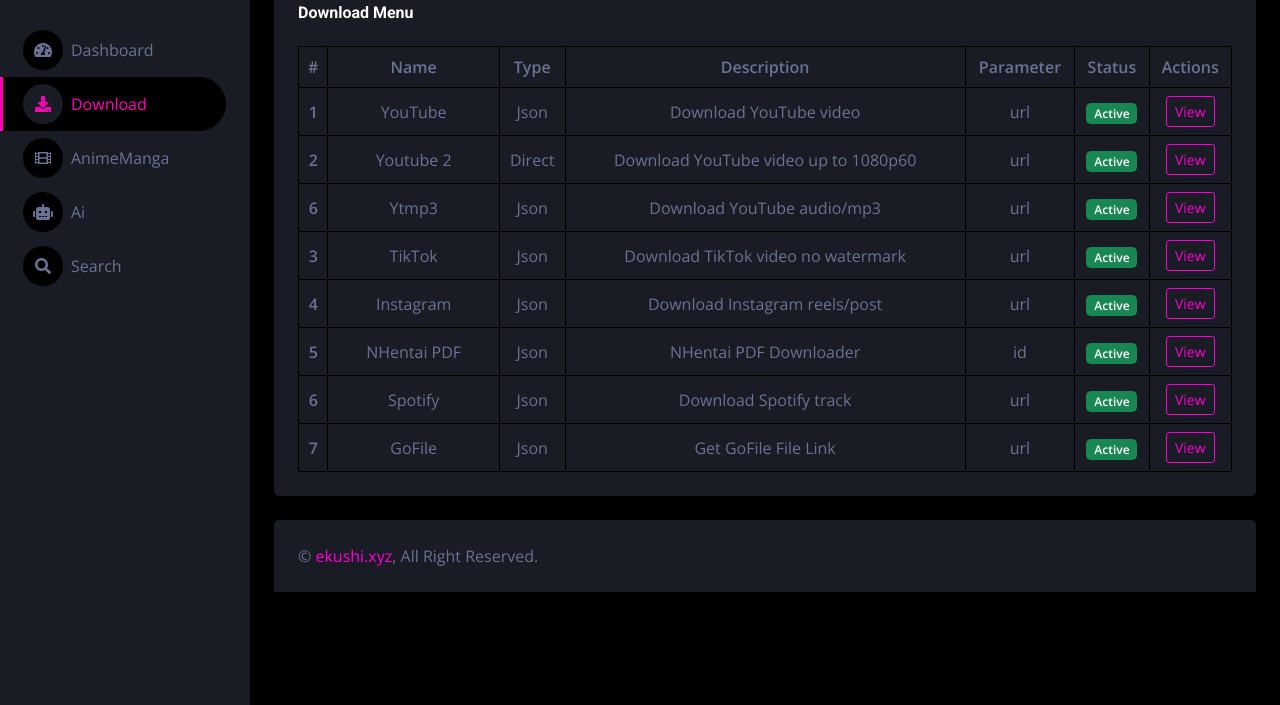
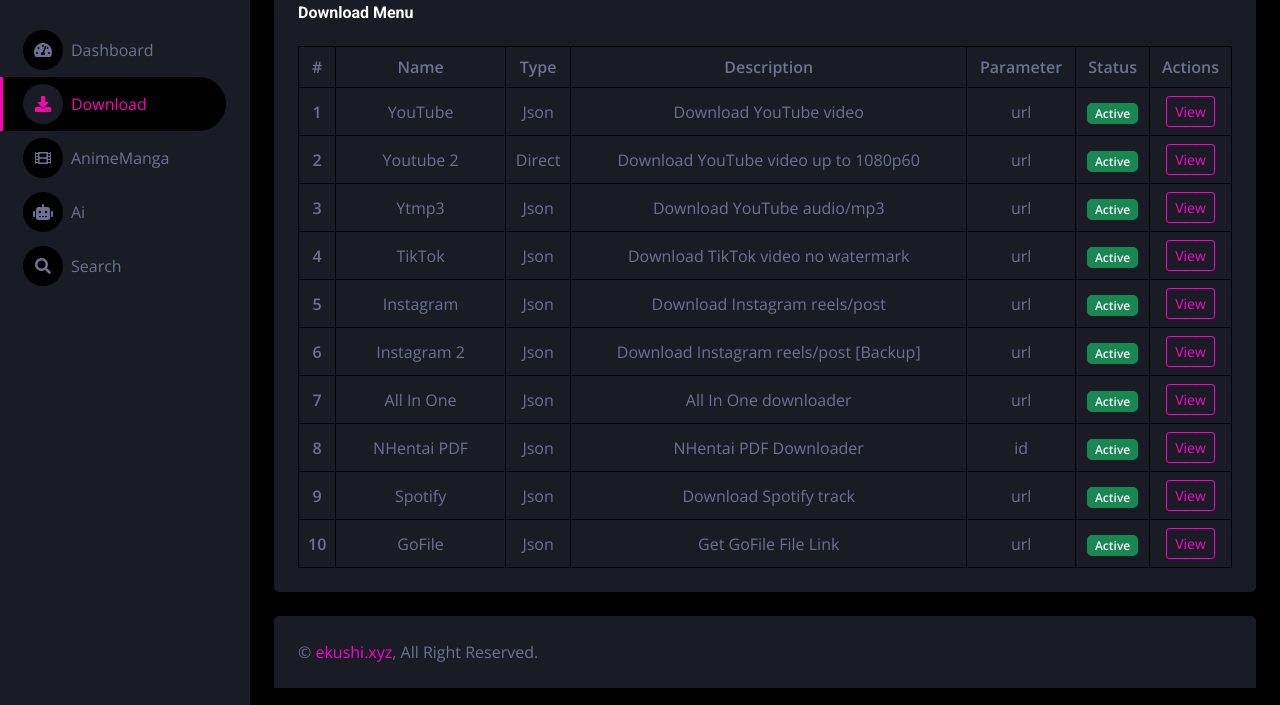
Before and after one commit to ExyXyz/e, a plain HTML site: page download.html in a window 1280 px wide. Shown: the part 95-800 px from the top of the page. Drawn offline with nearby package versions, Linux system fonts and the light colour scheme.

Commit message:
Update download.html

```diff
--- a/download.html
+++ b/download.html
@@ -115,7 +115,7 @@
                                         <td><a href="https://api.ekushi.xyz/api/youtube2?url=" class="btn btn-outline-primary btn-sm">View</a></td>
                                     </tr>
                                     <tr>
-                                        <th scope="row">6</th>
+                                        <th scope="row">3</th>
                                         <td>Ytmp3</td>
                                         <td>Json</td>
                                         <td>Download YouTube audio/mp3</td>
@@ -124,7 +124,7 @@
                                         <td><a href="https://api.ekushi.xyz/api/ytmp3?url=" class="btn btn-outline-primary btn-sm">View</a></td>
                                     </tr>
                                     <tr>
-                                        <th scope="row">3</th>
+                                        <th scope="row">4</th>
                                         <td>TikTok</td>
                                         <td>Json</td>
                                         <td>Download TikTok video no watermark</td>
@@ -133,7 +133,7 @@
                                         <td><a href="https://api.ekushi.xyz/api/tiktok?url=" class="btn btn-outline-primary btn-sm">View</a></td>
                                     </tr>
                                     <tr>
-                                        <th scope="row">4</th>
+                                        <th scope="row">5</th>
                                         <td>Instagram</td>
                                         <td>Json</td>
                                         <td>Download Instagram reels/post</td>
@@ -142,7 +142,25 @@
                                         <td><a href="https://api.ekushi.xyz/api/instagram?url=" class="btn btn-outline-primary btn-sm">View</a></td>
                                     </tr>
                                     <tr>
-                                        <th scope="row">5</th>
+                                        <th scope="row">6</th>
+                                        <td>Instagram 2</td>
+                                        <td>Json</td>
+                                        <td>Download Instagram reels/post [Backup]</td>
+                                        <td>url</td>
+                                        <td><span class="badge bg-success">Active</span></td>
+                                        <td><a href="https://api.ekushi.xyz/api/instagram2?url=" class="btn btn-outline-primary btn-sm">View</a></td>
+                                    </tr>
+                                    <tr>
+                                        <th scope="row">7</th>
+                                        <td>All In One</td>
+                                        <td>Json</td>
+                                        <td>All In One downloader</td>
+                                        <td>url</td>
+                                        <td><span class="badge bg-success">Active</span></td>
+                                        <td><a href="https://api.ekushi.xyz/api/aio?url=" class="btn btn-outline-primary btn-sm">View</a></td>
+                                    </tr>
+                                    <tr>
+                                        <th scope="row">8</th>
                                         <td>NHentai PDF</td>
                                         <td>Json</td>
                                         <td>NHentai PDF Downloader</td>
@@ -151,7 +169,7 @@
                                         <td><a href="https://api.ekushi.xyz/api/nhentaipdf?id=" class="btn btn-outline-primary btn-sm">View</a></td>
                                     </tr>
                                     <tr>
-                                        <th scope="row">6</th>
+                                        <th scope="row">9</th>
                                         <td>Spotify</td>
                                         <td>Json</td>
                                         <td>Download Spotify track</td>
@@ -160,7 +178,7 @@
                                         <td><a href="https://api.ekushi.xyz/api/spotify?url=" class="btn btn-outline-primary btn-sm">View</a></td>
                                     </tr>
                                     <tr>
-                                        <th scope="row">7</th>
+                                        <th scope="row">10</th>
                                         <td>GoFile</td>
                                         <td>Json</td>
                                         <td>Get GoFile File Link</td>
```
